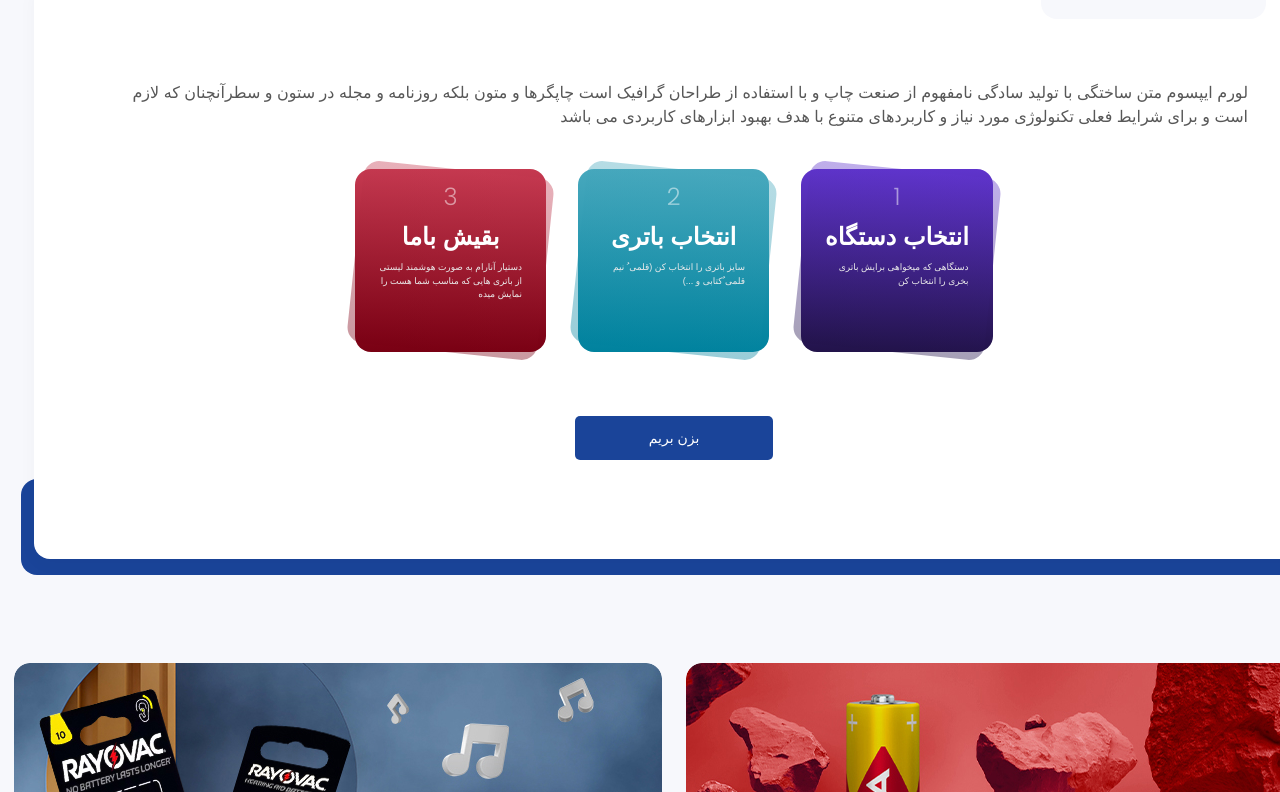
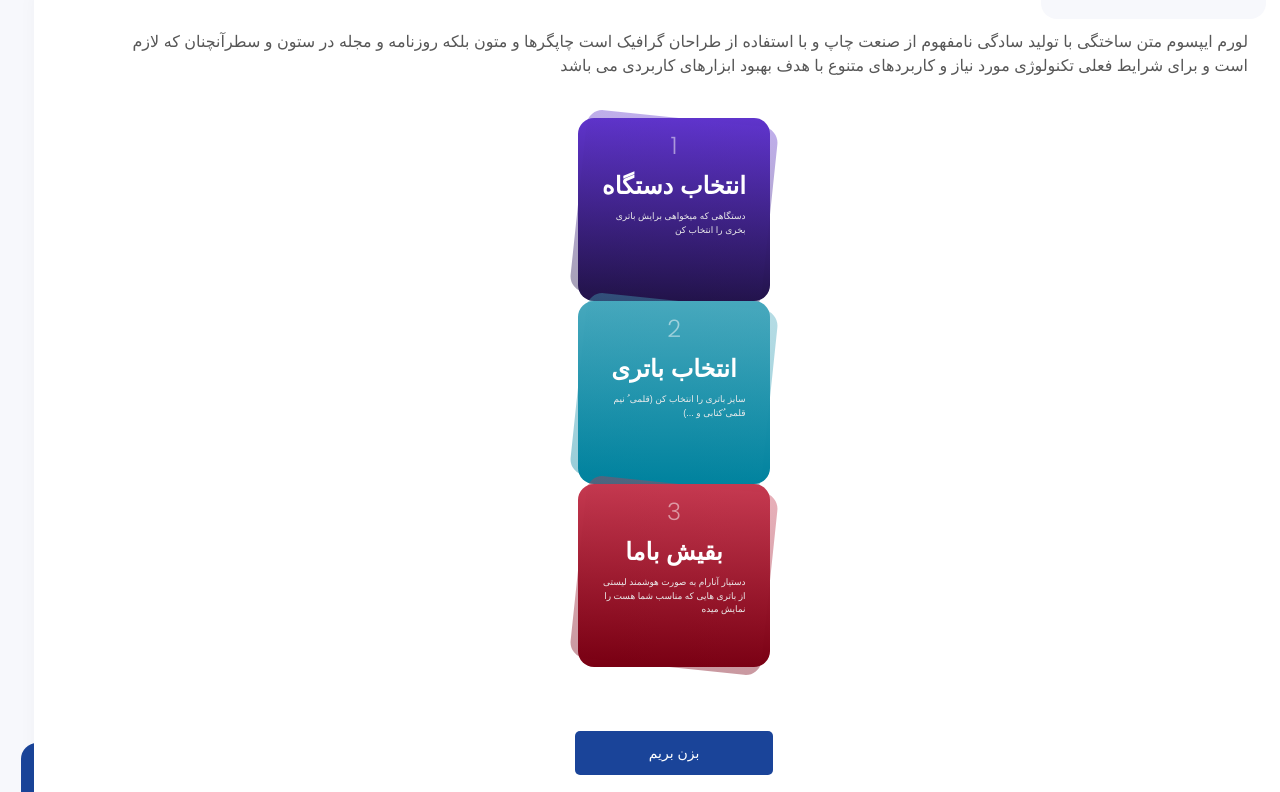
Before and after one commit to mahyarErshad/anaram-react, a React (Create React App) app: page / in a window 1280 px wide. Shown: the part 1848-2640 px from the top of the page. Built offline with nearby package versions, Linux system fonts and the light colour scheme; a web font is replaced by a local one.

Commit message:
Removed display flex

```diff
--- a/src/Pages/MainPage/AnaramAssistant/AnaramAssistantContainer/AnaramAssistant.jsx
+++ b/src/Pages/MainPage/AnaramAssistant/AnaramAssistantContainer/AnaramAssistant.jsx
@@ -10,7 +10,7 @@ function AnaramAssistant() {
         دستیار <strong className="text-primary6">آنارام</strong>
       </h2>
       <p className="max-w-[71.75rem] text-base text-NeutralN300">لورم ایپسوم متن ساختگی با تولید سادگی نامفهوم از صنعت چاپ و با استفاده از طراحان گرافیک است چاپگرها و متون بلکه روزنامه و مجله در ستون و سطرآنچنان که لازم است و برای شرایط فعلی تکنولوژی مورد نیاز و کاربردهای متنوع با هدف بهبود ابزارهای کاربردی می باشد</p>
-      <div className="flex-center gap-8 mt-[2.5rem] flex-wrap">
+      <div className=" mt-[2.5rem]">
         <AssistantHelperBox number="1" title="انتخاب دستگاه" description="دستگاهی که میخواهی برایش باتری بخری را انتخاب کن" gradientFrom="from-[#5F34CC]" gradientTo="to-[#22134A]" />
         <AssistantHelperBox number="2" title="انتخاب باتری" description="سایز باتری را انتخاب کن (قلمی ُ نیم قلمی ُ‌کتابی و ...)" gradientFrom="from-[#47A8BD]" gradientTo="to-[#00829E]" />
         <AssistantHelperBox number="3" title="بقیش باما" description="دستیار آنارام به صورت هوشمند لیستی از باتری هایی که مناسب شما هست را نمایش میده" gradientFrom="from-[#C53950]" gradientTo="to-[#790013]" />
```
